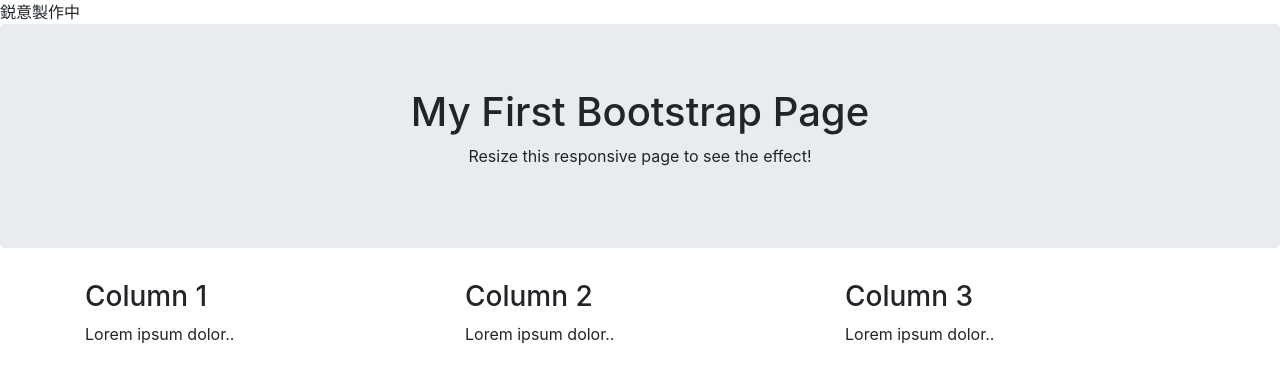
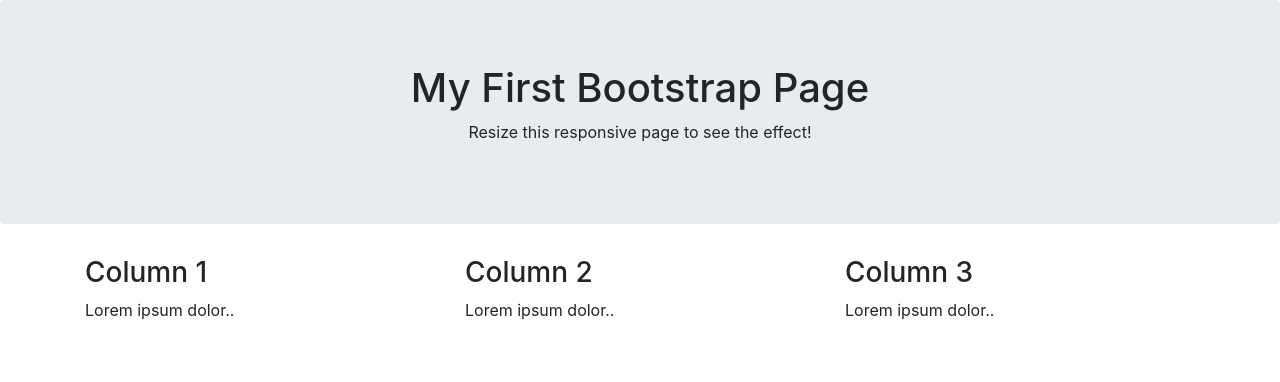
Before and after one commit to himuro6k/portfolio, a plain HTML site: page index.html in a window 1280 px wide. Drawn offline with nearby package versions, Linux system fonts and the light colour scheme.

Commit message:
Update index.html

```diff
--- a/index.html
+++ b/index.html
@@ -7,8 +7,6 @@
     <title>タイトル</title>
   </head>
   <body>
-    <!-- ここに本文を記述します -->
-    鋭意製作中
     <div class="jumbotron text-center">
   <h1>My First Bootstrap Page</h1>
   <p>Resize this responsive page to see the effect!</p>
```
